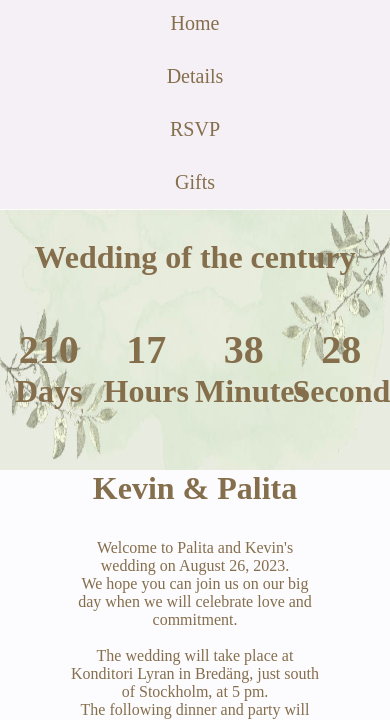
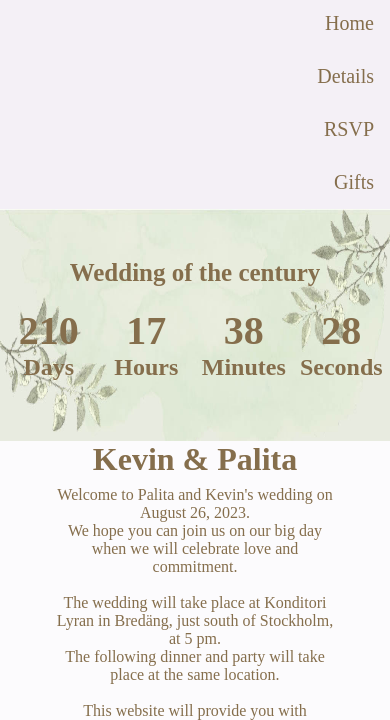
Before and after one commit to DennisAmphan/DennisAmphan.github.io, a plain HTML site: page index.html in a window 390 px wide. Both pictures are taken after a click on the link 359 px from the left and 58 px from the top of the page. Shown: the part 112-832 px from the top of the page. Drawn offline with Linux system fonts and the light colour scheme; a web font is replaced by a local one.

Commit message:
Fix main padding and sticky navbar

```diff
--- a/style.css
+++ b/style.css
@@ -40,9 +40,14 @@ li {
 
 /*-------- NAV BAR---------------*/
 .topnav-container{
+    position: sticky;
+    z-index: 100;
+    top: 0;
+    max-height: 120px;
     background-color: var(--wedding-purple);
     display: flex;
     justify-content: center;
+
 
 }
 
@@ -58,6 +63,7 @@ li {
 
 .topnav .logo{
     background-color: var(--wedding-purple);
+    border-radius: 50%;
 }
 
 .topnav a {
@@ -119,7 +125,7 @@ main{
     max-width: 1024px;
     margin: auto;
     background-color: #fff;
-    padding: 1rem;
+    padding: 0;
 }
 
 
@@ -139,7 +145,7 @@ main{
     display: flex;
     justify-content: center;
     align-items: center;
-    padding: 30px;
+    padding: 50px 0 0 0 ;
 }
 
 .countdown-container{
@@ -186,7 +192,7 @@ main{
 
 }
 .wedding-info p{
-    margin: 2rem;
+    margin: 0.5rem 1rem 1rem 1rem;
 }
 
 .wedding-info-image{
@@ -600,22 +606,28 @@ main{
 
 
 @media screen and (max-width: 600px){
+    .topnav-container{overflow: hidden;}
     .toggle-button{display: flex;}
     .topnav{display: none;}
     .logo {display: none;}
     .hidden-logo{display: flex; width: 100%; margin: 0 0 0 1rem;}
 
+
 }
 
 @media screen and (max-width: 600px){
-    .topnav-container{flex-direction: column;}
+    .topnav-container{flex-direction: column; max-height: 400px;}
     .topnav.responsive{
         display: flex;
         flex-direction: column;
         width: 100%;
+
     }
     .topnav.responsive a{
         width: 100%;
+        text-align: end;
+        padding-right: 1rem;
+
     }
     .topnav.responsive a:hover{
         border-radius: 0%;
@@ -630,7 +642,9 @@ main{
         margin: 0;
     }
     /*Countdown container*/
-    .countdown-container div {font-size: 2em;}
+
+    .header h1{font-size: 25px;}
+    .countdown-container div {font-size: 1.5em;}
     .countdown-container .countdown-timer-values {font-size: 40px;}
 
     /*Wedding info*/
```
